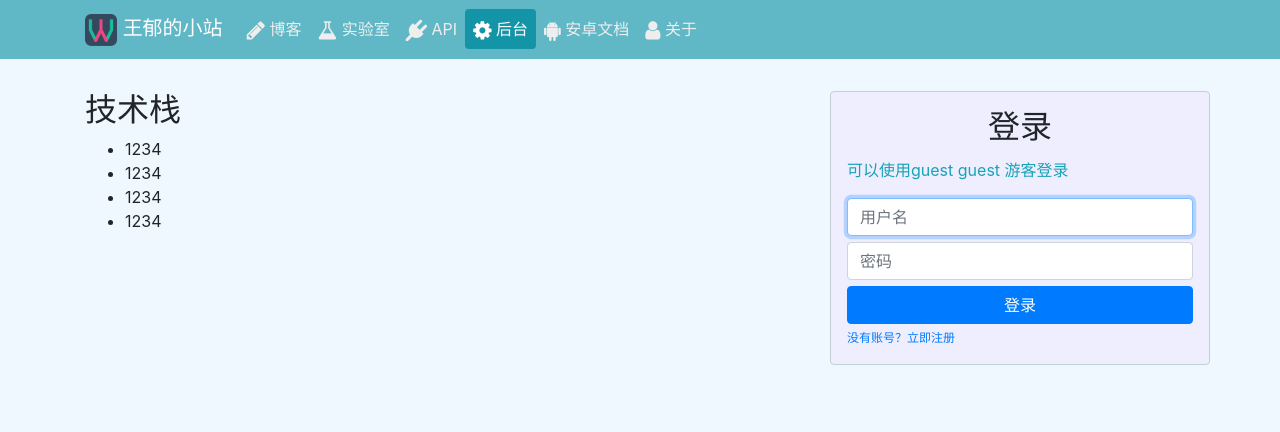
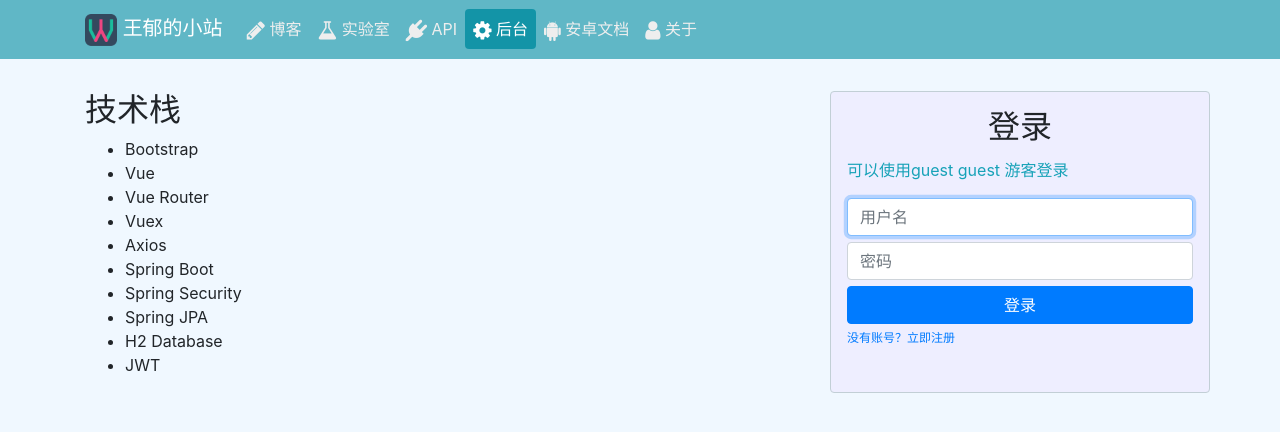
Before and after one commit to wangyucode/wyAdmin, a Vue app: page /#/login in a window 1280 px wide. Shown: the top 432 px of the page. Built offline with nearby package versions, Linux system fonts and the light colour scheme.

Commit message:
更新技术栈

```diff
--- a/src/components/Login.vue
+++ b/src/components/Login.vue
@@ -5,10 +5,16 @@
       <div class="tech-stack col-6">
         <h2>技术栈</h2>
         <ul>
-          <li>1234</li>
-          <li>1234</li>
-          <li>1234</li>
-          <li>1234</li>
+          <li>Bootstrap</li>
+          <li>Vue</li>
+          <li>Vue Router</li>
+          <li>Vuex</li>
+          <li>Axios</li>
+          <li>Spring Boot</li>
+          <li>Spring Security</li>
+          <li>Spring JPA</li>
+          <li>H2 Database</li>
+          <li>JWT</li>
         </ul>
       </div>
 
```
